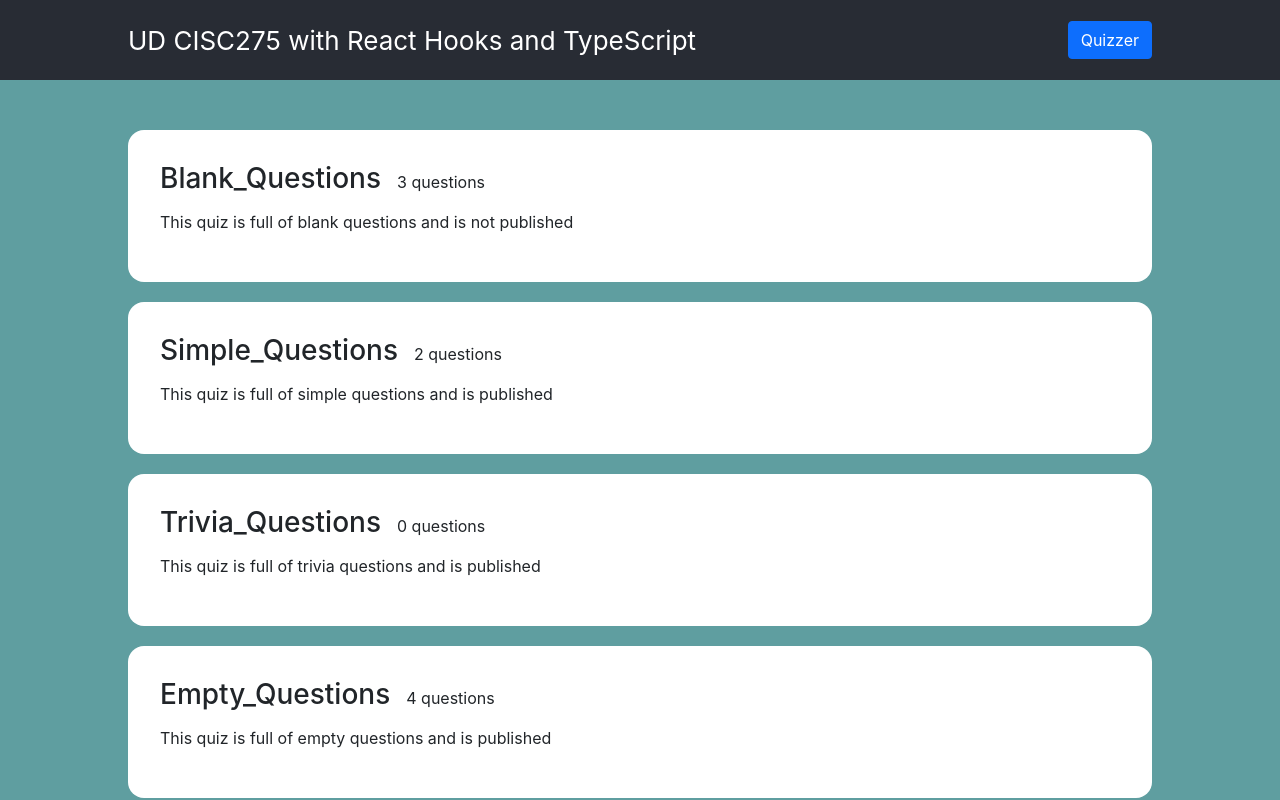
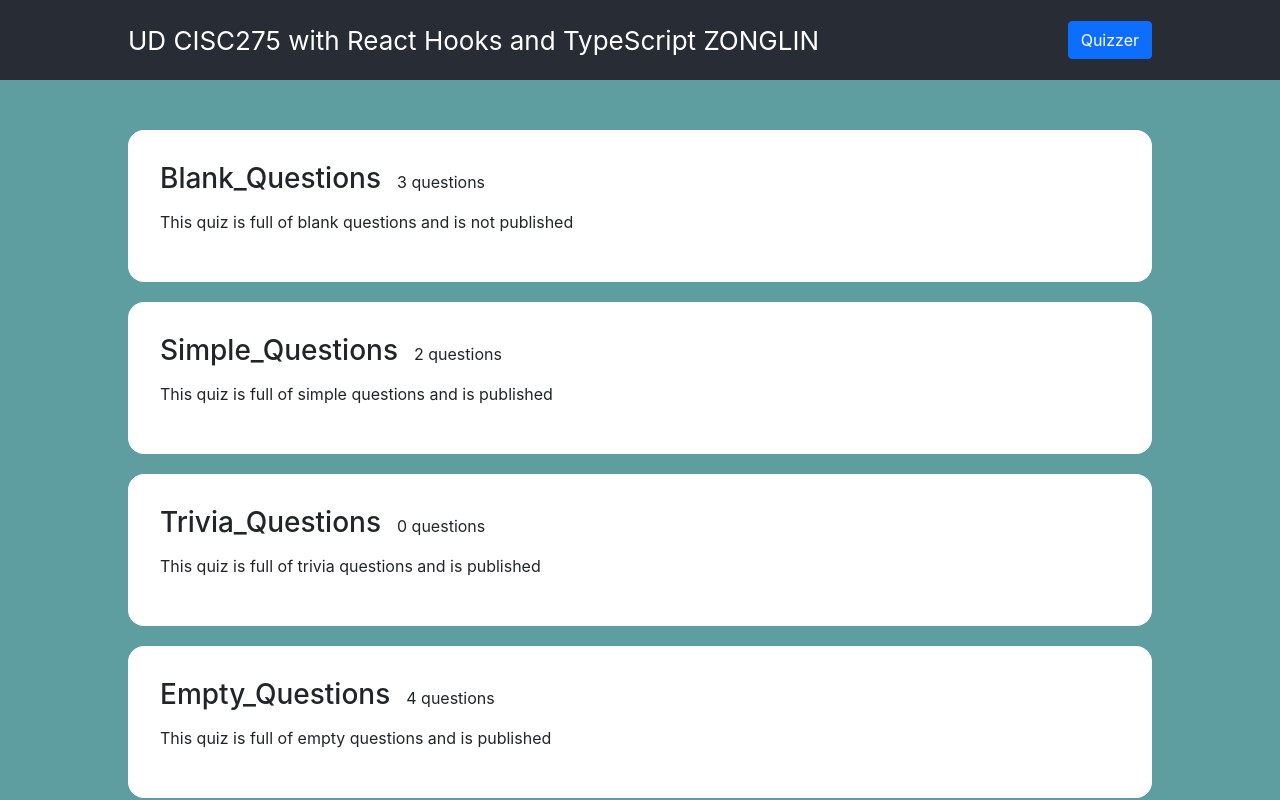
Before and after one commit to Zonglin-Wu/quizzer, a React (Create React App) app: page / in a window 1280 px wide. Shown: the top 800 px of the page. Built offline with nearby package versions, Linux system fonts and the light colour scheme.

Commit message:
added zonglin

```diff
--- a/src/App.tsx
+++ b/src/App.tsx
@@ -10,7 +10,7 @@ function App(): JSX.Element {
     return (
         <div className="App">
             <header className="App-header">
-                UD CISC275 with React Hooks and TypeScript
+                UD CISC275 with React Hooks and TypeScript ZONGLIN
                 <Button
                     onClick={() => {
                         setQuizzer(!quizzer);
```
